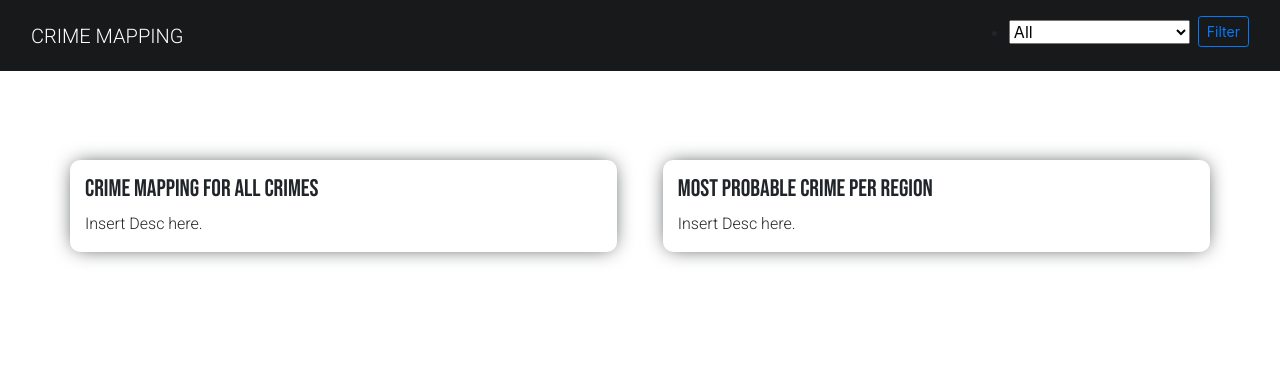
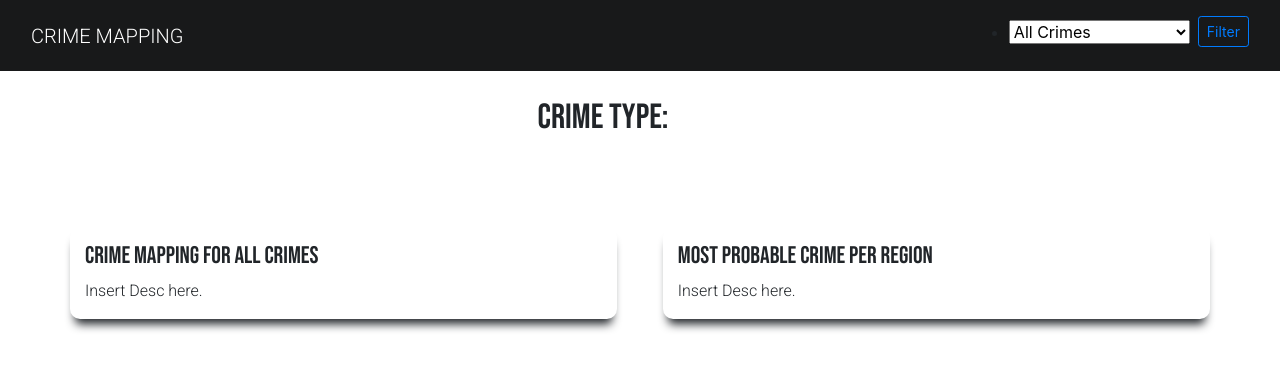
Before and after one commit to maxantl/finalproject-crimemapping, a Django app: template DATAMINING/WEBAPP/templates/WEBAPP/index.html in a window 1280 px wide. Shown: the top 370 px of the page. Run offline with Django 4.2, Linux system fonts and the light colour scheme; the template is opened without the code that fills it, so the values that code supplies are empty; some libraries are stand-ins or nearby versions.

Commit message:
edit base.html edit test.html edit notice.html edit views.py

```diff
--- a/DATAMINING/WEBAPP/templates/WEBAPP/index.html
+++ b/DATAMINING/WEBAPP/templates/WEBAPP/index.html
@@ -16,7 +16,6 @@
         padding-top: 15px;
         box-shadow: 0 10px 10px -5px;
         margin-right: 2%;
-        box-shadow: 0px 0px 20px -5px;
         border-radius: 10px;
         font-family: 'Bebas Neue', cursive;
     }
@@ -26,7 +25,6 @@
         padding-top: 15px;
         box-shadow: 0 10px 10px -5px;
         margin-left: 2%;
-        box-shadow: 0px 0px 20px -5px;
         border-radius: 10px;
         font-family: 'Bebas Neue', cursive;
     }
@@ -40,9 +38,16 @@
          margin-top: 8%;
          margin-bottom: 4%;
     }
+    #head-title{
+        margin-top: 2%;
+        margin-left: 42%;
+    }
 </style>
 
 <body>
+         <div class="text-black" style="font-family: 'Bebas Neue', cursive;"id="head-title">
+              <h5 style="font-size: 35px;">CRIME TYPE: <strong style="color: Red">{{ title | safe}}</strong></h5>
+          </div>
         <div class="container" >
             <div class="row maps">
                  <div class="col" id="map1">
--- a/DATAMINING/WEBAPP/templates/partials/base.html
+++ b/DATAMINING/WEBAPP/templates/partials/base.html
@@ -21,15 +21,12 @@
     <nav class="navbar navbar-expand-sm navbar-dark" style="background-color: #18191A;">
       <div class="container-fluid">
         <a class="navbar-brand" href="{% url 'Final Project' %}" style="font-family:'Roboto', sans-serif;">CRIME MAPPING</a>
-          <div class="text-white">
-              {{ title | safe}}
-          </div>
         <ul>
           <li class="nav-item dropdown">
              <form class="form-inline my-2 my-md-0" action="/change_type" method="GET">
                  {% csrf_token %}
                  <select name="dropdown_menu_form" class="mt-2 mr-2" id="dropdown">
-                     <option value="all" selected>All</option>
+                     <option value="all" selected>All Crimes</option>
                      <option value="murder">Murder</option>
                      <option value="physical injury">Physical injury</option>
                      <option value="kidnapping">Kidnapping</option>
--- a/DATAMINING/WEBAPP/views.py
+++ b/DATAMINING/WEBAPP/views.py
@@ -172,7 +172,7 @@ def data_preparation():
 def change_type(request):
     data = data_preparation()
     df = pd.DataFrame({'coords': data.coords, 'type': regression(data), 'region': data.region_name})
-    title =  request.GET.get('dropdown_menu_form')
+    title = request.GET.get('dropdown_menu_form').upper()
     type = title.lower()
     specific_df = df[df['type'] != 'non'].reset_index()[['coords', 'type', 'region']]
     if type != "all":
```
Also changed, not shown: DATAMINING/WEBAPP/templates/WEBAPP/notice.html (+7 -2 lines).
